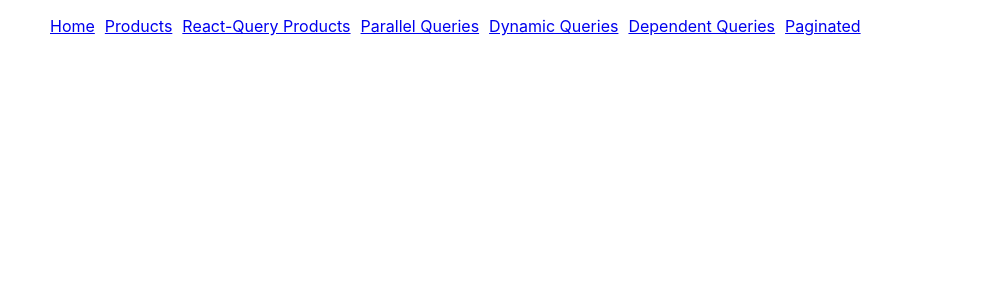
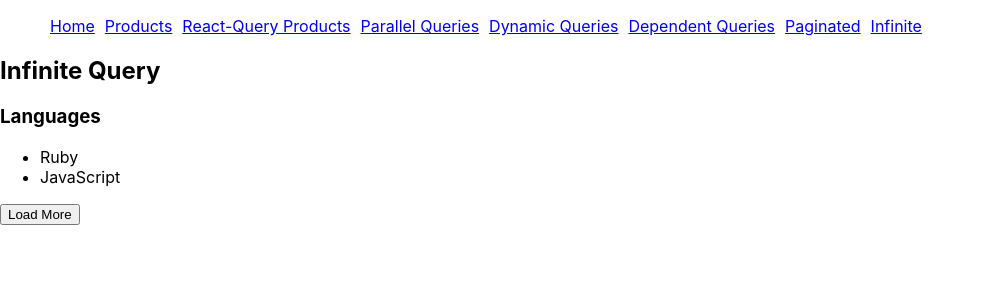
Before and after one commit to vinicius77/react-query, a React (Create React App) app: page /infinite-queries in a window 1280 px wide. Shown: the top 300 px of the page, without its empty margins (0-985 px from the left). Built offline with nearby package versions, Linux system fonts and the light colour scheme; data requests are answered from the project's data file.

Commit message:
Infinite Queries Implementation - Example

```diff
--- a/src/App.js
+++ b/src/App.js
@@ -12,6 +12,7 @@ import DynamicQueries from './components/pages/DynamicQueries';
 import './App.css';
 import DependentQueries from './components/pages/DependentQueries';
 import PaginatedQueries from './components/pages/PaginatedQueries';
+import InfiniteQueries from './components/pages/InfiniteQueries';
 
 const rqClient = new QueryClient();
 
@@ -34,6 +35,7 @@ function App() {
 							<DependentQueries email="vbonifacio@faang.com" />
 						</Route>
 						<Route path="/paginated-queries" component={PaginatedQueries} />
+						<Route path="/infinite-queries" component={InfiniteQueries} />
 					</Switch>
 				</Fragment>
 			</Router>
--- a/src/components/Navbar.jsx
+++ b/src/components/Navbar.jsx
@@ -27,6 +27,9 @@ export const Navbar = () => {
 					<li>
 						<Link to="/paginated-queries">Paginated</Link>
 					</li>
+					<li>
+						<Link to="/infinite-queries">Infinite</Link>
+					</li>
 				</ul>
 			</nav>
 		</div>
--- /dev/null
+++ b/src/components/pages/InfiniteQueries.jsx
@@ -0,0 +1,39 @@
+import axios from 'axios';
+import { useInfiniteQuery } from 'react-query';
+
+const fetchLangs = async ({ pageParam = 1 }) => {
+	return await axios.get(`http://localhost:4000/languages/?_limit=2&_page=${pageParam}`);
+};
+
+const InfiniteQueries = () => {
+	const { data, isLoading, error, isFetchingNextPage, isFetching, hasNextPage, fetchNextPage } =
+		useInfiniteQuery(['languages'], fetchLangs, {
+			getNextPageParam: (_lastPage, pages) => (pages.length < 3 ? pages.length + 1 : null),
+		});
+
+	return (
+		<div>
+			<h2>Infinite Query</h2>
+			<div>
+				<h3>Languages</h3>
+				{error && <p>{error.message}</p>}
+				{isLoading && <p>Loading ...</p>}
+				{data?.pages.map((group, index) => {
+					return (
+						<ul key={index}>
+							{group.data.map((lang) => (
+								<li key={lang.id}>{lang.name}</li>
+							))}
+						</ul>
+					);
+				})}
+			</div>
+			{isFetching && !isFetchingNextPage && <p>Fetching...</p>}
+			<button onClick={fetchNextPage} disabled={!hasNextPage}>
+				Load More
+			</button>
+		</div>
+	);
+};
+
+export default InfiniteQueries;
```
